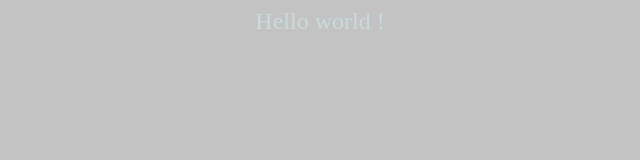
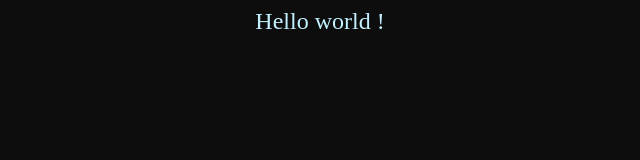
Before and after one commit to superdeev/hello-world, a plain HTML site: page index.html in a window 1280 px wide. Shown: the whole page, without its empty margins (320-960 px from the left). Drawn offline with Linux system fonts and the light colour scheme.

Commit message:
Poprawki

```diff
--- a/style.css
+++ b/style.css
@@ -1,7 +1,7 @@
 body
 {
-	background-color: #c3c3c3;
-	color: #C9DBDB;
+	background-color: #0D0D0D;
+	color: #C2F0FF;
 	font-size: 24px;
 }
 #all
```
